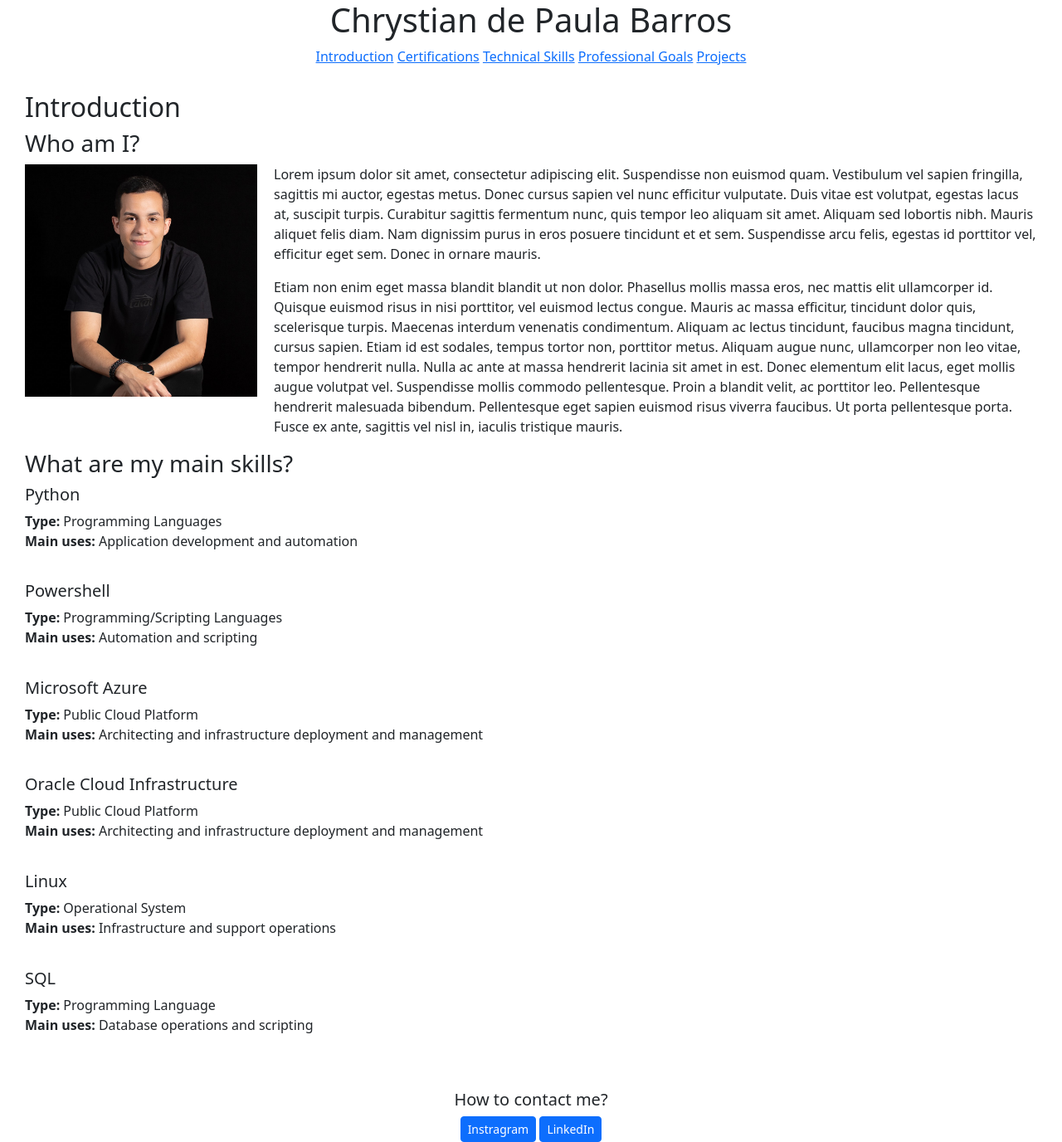
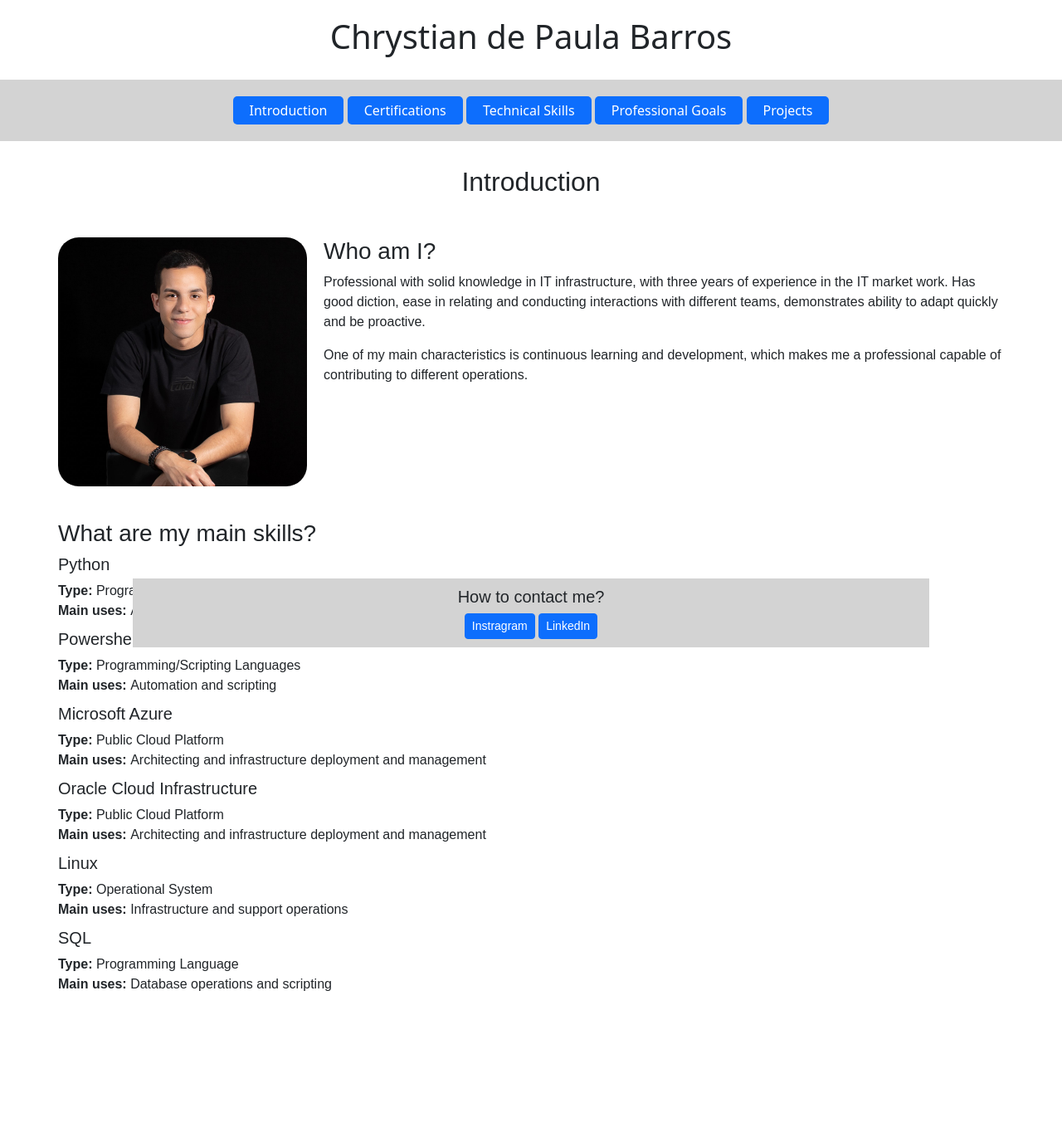
Before and after one commit to chrystianbarros/portfolio-website, a Flask app: page / in a window 1280 px wide. Shown: the whole page at 83% size. After the commit the page ends 1194 px from the top, so only its background shows below. Run offline with Flask 3, Linux system fonts and the light colour scheme.

Commit message:
HTML and CSS adjusts

```diff
--- a/static/css/style.css
+++ b/static/css/style.css
@@ -1,18 +1,83 @@
 body {
     font-family: Arial, Helvetica, sans-serif;
-    position: relative;
+}
+
+.column {
+    float: left;
+}
+
+h1 {
+    padding: 20px;
+}
+
+h2.intro_title {
+    text-align: center;
+    padding-bottom: 40px;
+}
+
+.whoami_text {
+    padding-left: 20px;
+}
+
+.left {
+    width: 25%;
+}
+
+.right {
+    width: 75%;
 }
 
 .content_wrap{
-    padding-bottom: 2.5rem;
+    margin-bottom: 90px;
+    font-family: Arial, Helvetica, sans-serif;
+    position: relative;
+    padding-left: 40px;
+    padding-right: 40px;
 }
 
 .menubar {
     text-align: center;
+    background-color: lightgray;
+    width: auto;
+    padding: 20px;
 }
+
+a {
+    padding: 20px;
+}
+
+a:link, a:visited {
+    background-color: #0d6efd;
+    color: white;
+    padding: 5px 20px;
+    text-align: center;
+    text-decoration: none;
+    display: inline-block;
+    border-radius: 5px;
+}
+
+a:link {
+    text-decoration: none;
+  }
+
+  a:visited {
+    text-decoration: none;
+  }
+
+  a:hover {
+    text-decoration: none;
+  }
+
+  a:active {
+    text-decoration: none;
+  }
 
 .intro {
     padding: 30px;
+}
+
+.intro_myskills {
+    padding-top: 40px;
 }
 
 h1 {
@@ -28,17 +93,29 @@
 }
 
 img {
-    padding-right: 20px;
+    border-radius: 25px;
 }
 
 footer {
-    position: absolute;
+    font-family: Arial, Helvetica, sans-serif;
+    position: relative;
+}
+
+.footer_board {
+    background-color: lightgray;
+    align-content: center;
+    padding: 10px;
+    text-align: center;
+    position:fixed;
     bottom: 0;
-    text-align: center;
-    width: 100%;
-    height: 2.5rem;            /* altura do rodapé */
+    left: 0;
+    right: 0;
+    width: 75%;
+    margin: auto;
+    margin-bottom: 20px;
+    height: auto;
 }
 
 .skills {
-    margin-bottom: 3%;
+    margin-bottom: 10px;
 }
--- a/templates/home.html
+++ b/templates/home.html
@@ -9,7 +9,6 @@
 </head>
 
 <body>
-    <div class="content_wrap">
     <h1>Chrystian de Paula Barros</h1>
     <div class="menubar">
         <a class="menubar" href="#Introduction">Introduction</a>
@@ -19,17 +18,24 @@
         <a href="#Projects">Projects</a>
     </div>
 
+    <div class="content_wrap">
+
         <div class="intro">
-            <h2>Introduction</h2>
+            <h2 class="intro_title">Introduction</h2>
             <div class="intro_whoami">
-                <h3>Who am I?</h3>
                 <div class="whoami_content">
-                    <div class="my_photo">
+                    <div class="column">
                         <img src="../static/images/chrystian-4.jpg" width="300" alt="Me">
                     </div>
+                    <div class="column">
                         <div class="whoami_text">
-                        <p>Lorem ipsum dolor sit amet, consectetur adipiscing elit. Suspendisse non euismod quam. Vestibulum vel sapien fringilla, sagittis mi auctor, egestas metus. Donec cursus sapien vel nunc efficitur vulputate. Duis vitae est volutpat, egestas lacus at, suscipit turpis. Curabitur sagittis fermentum nunc, quis tempor leo aliquam sit amet. Aliquam sed lobortis nibh. Mauris aliquet felis diam. Nam dignissim purus in eros posuere tincidunt et et sem. Suspendisse arcu felis, egestas id porttitor vel, efficitur eget sem. Donec in ornare mauris.</p>
-                        <p>Etiam non enim eget massa blandit blandit ut non dolor. Phasellus mollis massa eros, nec mattis elit ullamcorper id. Quisque euismod risus in nisi porttitor, vel euismod lectus congue. Mauris ac massa efficitur, tincidunt dolor quis, scelerisque turpis. Maecenas interdum venenatis condimentum. Aliquam ac lectus tincidunt, faucibus magna tincidunt, cursus sapien. Etiam id est sodales, tempus tortor non, porttitor metus. Aliquam augue nunc, ullamcorper non leo vitae, tempor hendrerit nulla. Nulla ac ante at massa hendrerit lacinia sit amet in est. Donec elementum elit lacus, eget mollis augue volutpat vel. Suspendisse mollis commodo pellentesque. Proin a blandit velit, ac porttitor leo. Pellentesque hendrerit malesuada bibendum. Pellentesque eget sapien euismod risus viverra faucibus. Ut porta pellentesque porta. Fusce ex ante, sagittis vel nisl in, iaculis tristique mauris.</p>
+                            <h3>Who am I?</h3>
+                            <p>Professional with solid knowledge in IT infrastructure, with three years of experience in the IT market
+                                work. Has good diction, ease in relating and conducting interactions with different teams, demonstrates
+                                ability to adapt quickly and be proactive.</p>
+                            <p>One of my main characteristics is continuous learning and development, which makes me a professional capable of
+                                contributing to different operations.</p>
+                        </div>
                     </div>
                 </div>
             </div>
@@ -47,7 +53,7 @@
     </div>
 
     <footer>
-        <div>
+        <div class="footer_board">
             <h5>How to contact me?</h5>
             <button type="button" class="btn btn-primary btn-sm">Instragram</button>
             <button type="button" class="btn btn-primary btn-sm">LinkedIn</button>
```
Lines whose indentation alone changed are shown as unchanged.
